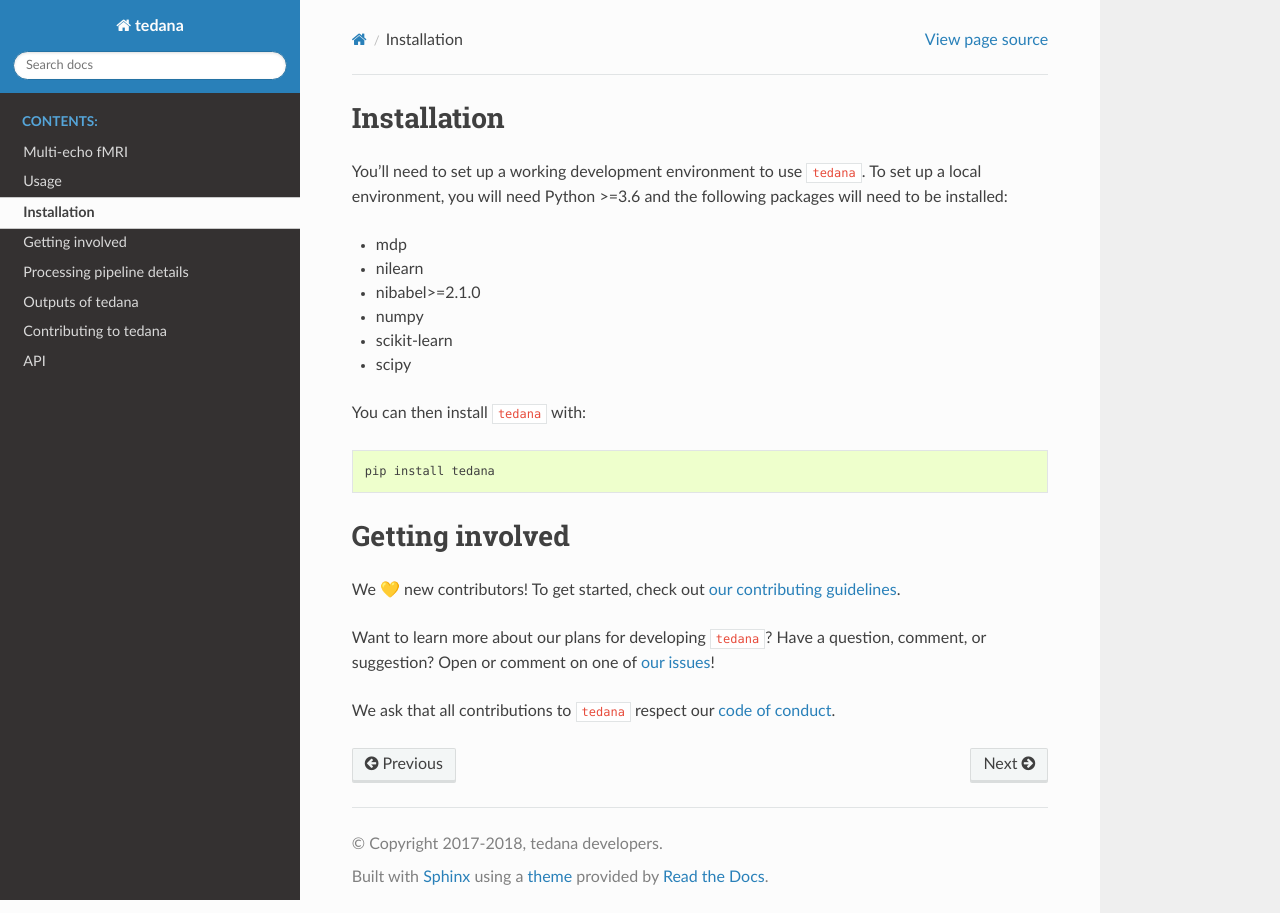
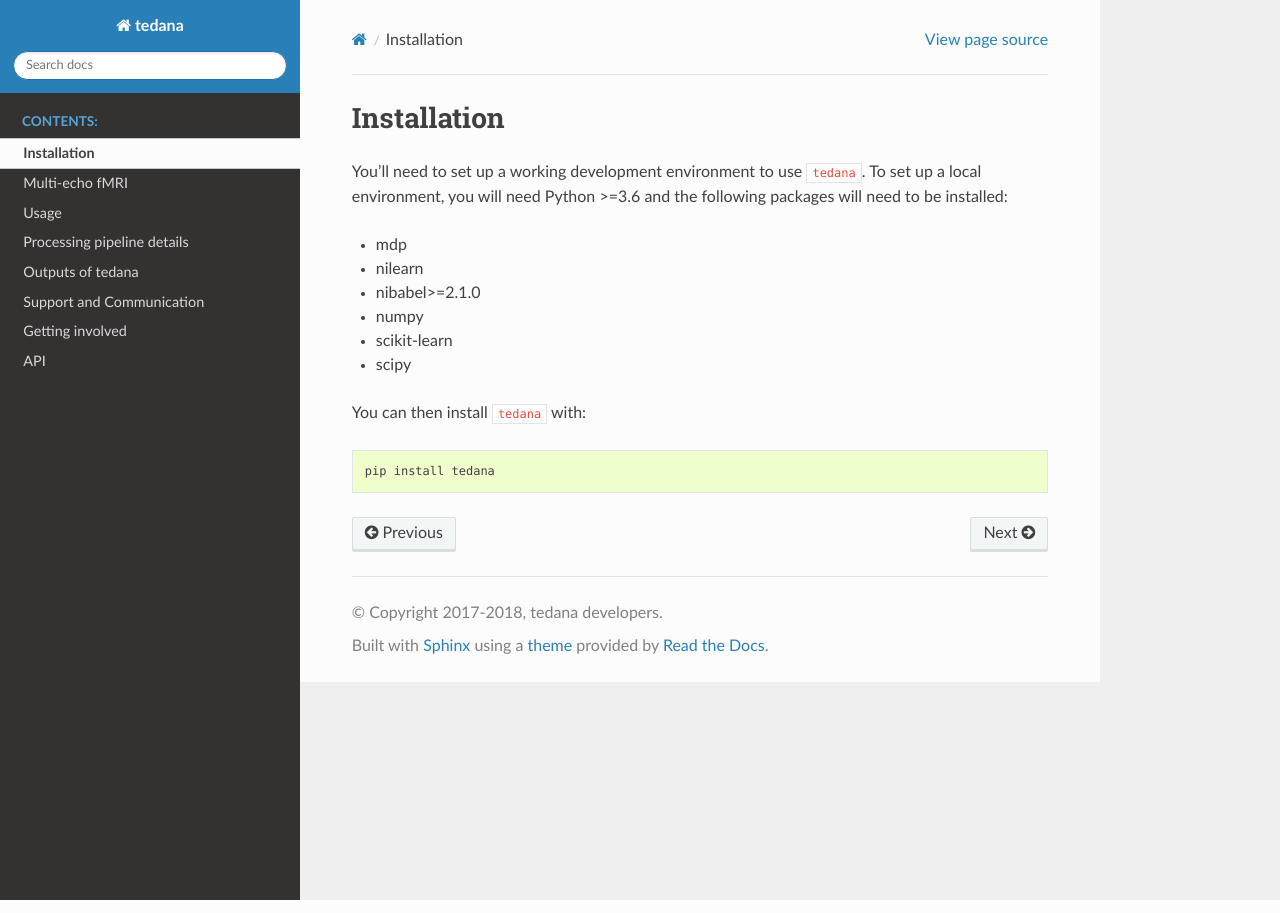
Before and after one commit to ME-ICA/tedana, a Sphinx documentation site: the page built from docs/installation.rst, in a window 1280 px wide. Built offline with Sphinx 7.4.7 and the Read the Docs theme 2.0.0, drawn with Linux system fonts in a browser that asks for light colours; formulas are drawn with MathJax 3.

Commit message:
Add Support and Communication page to docs.

```diff
--- a/docs/index.rst
+++ b/docs/index.rst
@@ -129,11 +129,12 @@
    :maxdepth: 2
    :caption: Contents:
 
+   installation
    multi-echo
    usage
-   installation
    approach
    outputs
+   support
    contributing
    api
 
--- a/docs/installation.rst
+++ b/docs/installation.rst
@@ -17,19 +17,3 @@
 .. code-block:: bash
 
   pip install tedana
-
-Getting involved
-----------------
-
-We 💛 new contributors!
-To get started, check out `our contributing guidelines`_.
-
-Want to learn more about our plans for developing ``tedana``?
-Have a question, comment, or suggestion?
-Open or comment on one of `our issues`_!
-
-We ask that all contributions to ``tedana`` respect our `code of conduct`_.
-
-.. _our contributing guidelines: https://github.com/ME-ICA/tedana/blob/master/CONTRIBUTING.md
-.. _our issues: https://github.com/ME-ICA/tedana/issues
-.. _code of conduct: https://github.com/ME-ICA/tedana/blob/master/CODE_OF_CONDUCT.md
```
Also changed, not shown: docs/contributing.rst (+18 -2 lines), docs/support.rst (added, +10 -0 lines).
